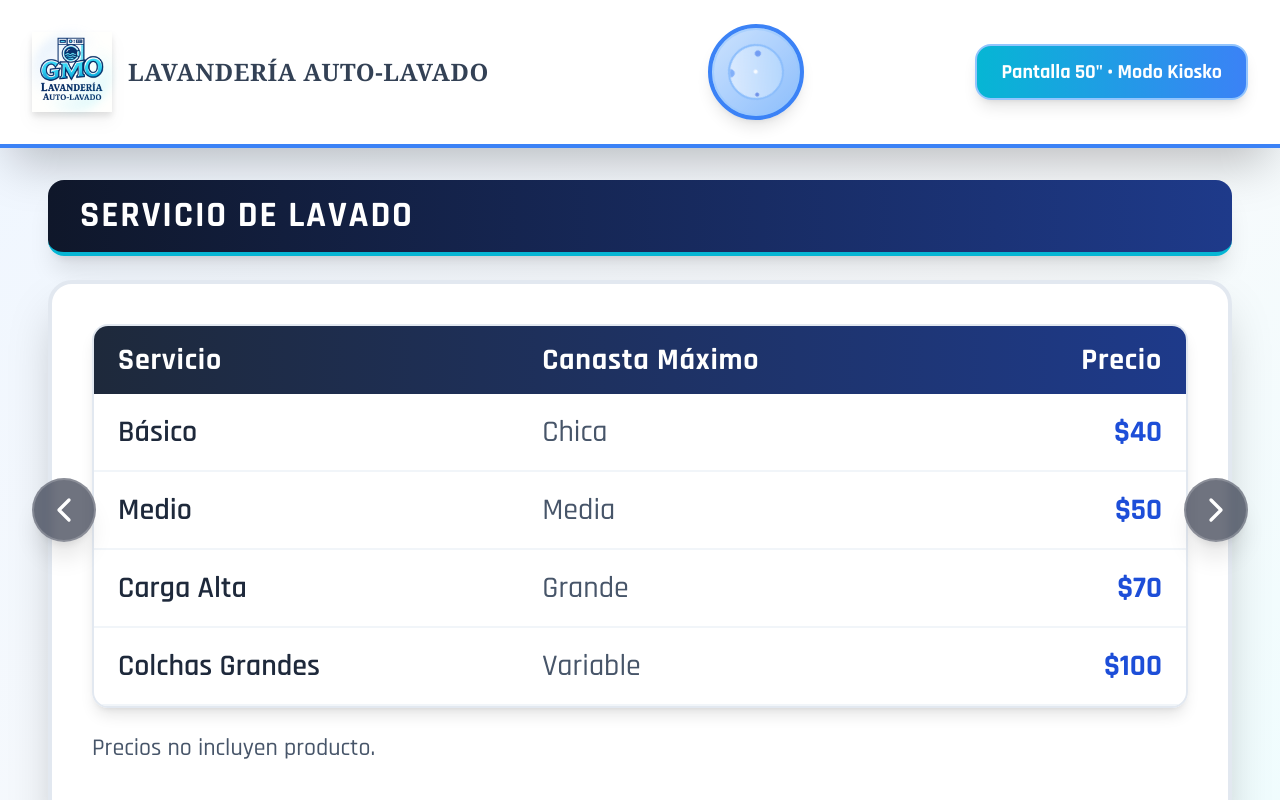
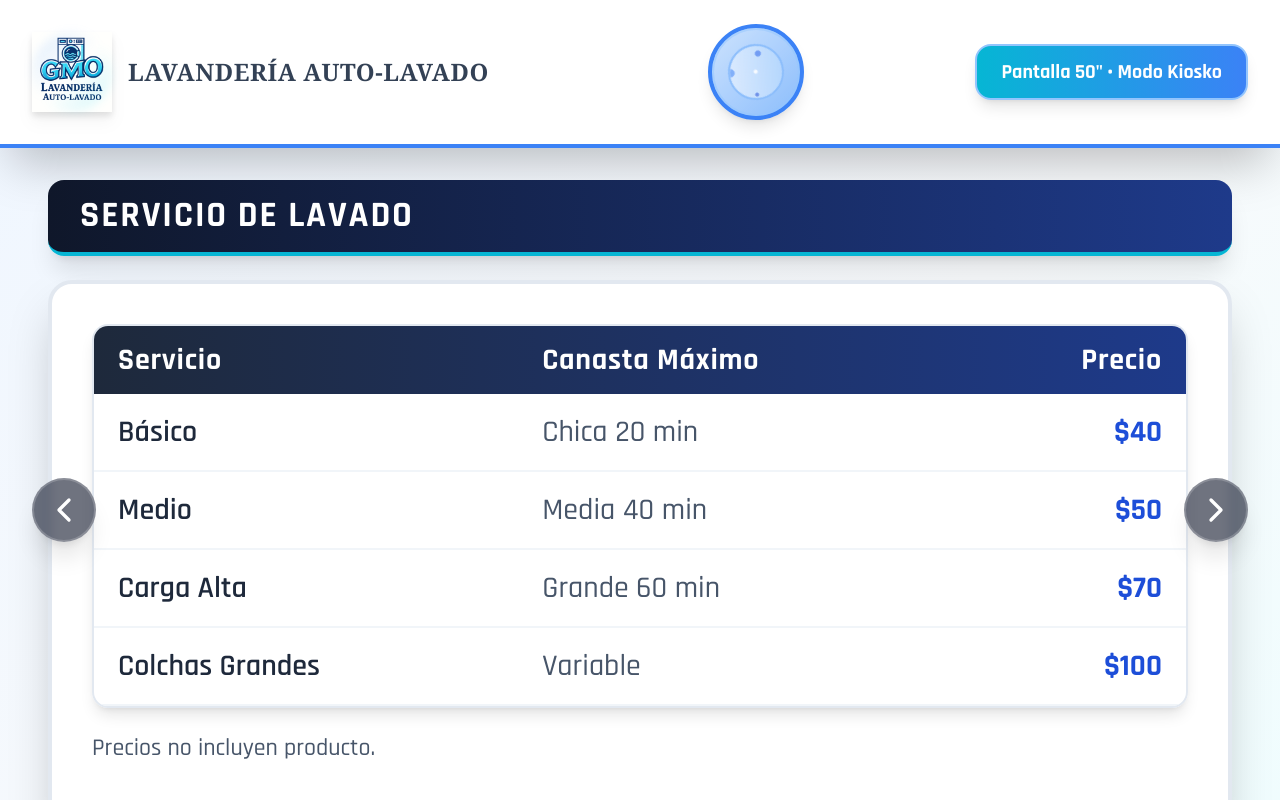
Before and after one commit to montanogilberto/menuLaundy, a React (Vite) app: page / in a window 1280 px wide. Shown: the top 800 px of the page. Built offline with nearby package versions, Linux system fonts and the light colour scheme.

Commit message:
new max load

```diff
--- a/src/data/services.ts
+++ b/src/data/services.ts
@@ -40,9 +40,9 @@ export const slides: Slide[] = [
     type: 'service',
     title: 'SERVICIO DE LAVADO',
     services: [
-      { name: 'Básico', max: 'Chica', price: '$40' },
-      { name: 'Medio', max: 'Media', price: '$50' },
-      { name: 'Carga Alta', max: 'Grande', price: '$70' },
+      { name: 'Básico', max: 'Chica 20 min', price: '$40' },
+      { name: 'Medio', max: 'Media 40 min', price: '$50' },
+      { name: 'Carga Alta', max: 'Grande 60 min', price: '$70' },
       { name: 'Colchas Grandes', max: 'Variable', price: '$100' },
     ],
     note: 'Precios no incluyen producto.',
@@ -65,9 +65,9 @@ export const slides: Slide[] = [
     type: 'service',
     title: 'SERVICIO COMPLETO',
     services: [
-      { name: 'Básico', max: 'Chica', price: '$160' },
-      { name: 'Medio', max: 'Media', price: '$180' },
-      { name: 'Carga Alta', max: 'Grande', price: '$230' },
+      { name: 'Básico', max: 'Chica 20 min', price: '$160' },
+      { name: 'Medio', max: 'Media 40 min', price: '$180' },
+      { name: 'Carga Alta', max: 'Grande 60 min', price: '$230' },
       { name: 'Colchas Grandes', max: 'Variable', price: '$260' },
     ],
     note: '<strong>Incluye:</strong> Lavado + Secado + Doblado + Jabón y Suavitel<br>🕒 Entrega: 3 horas',
```
